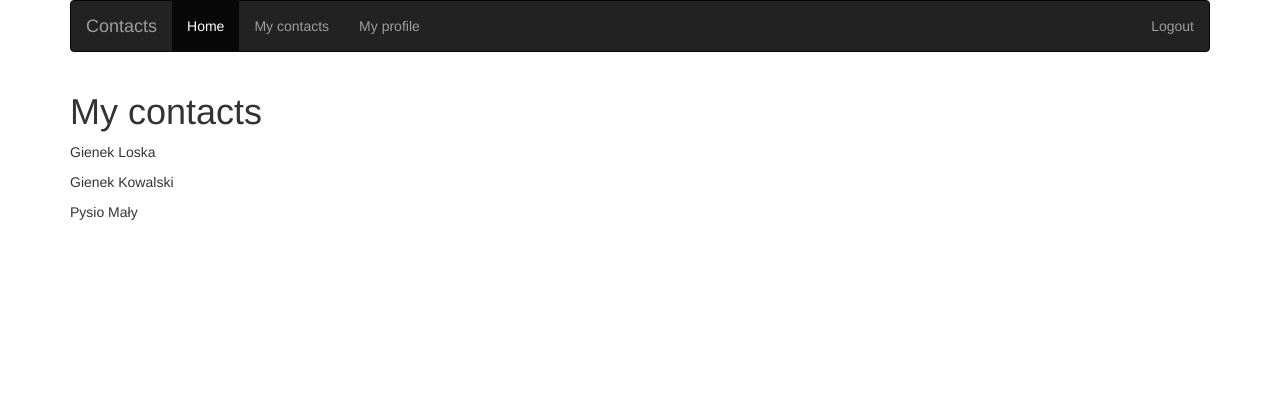
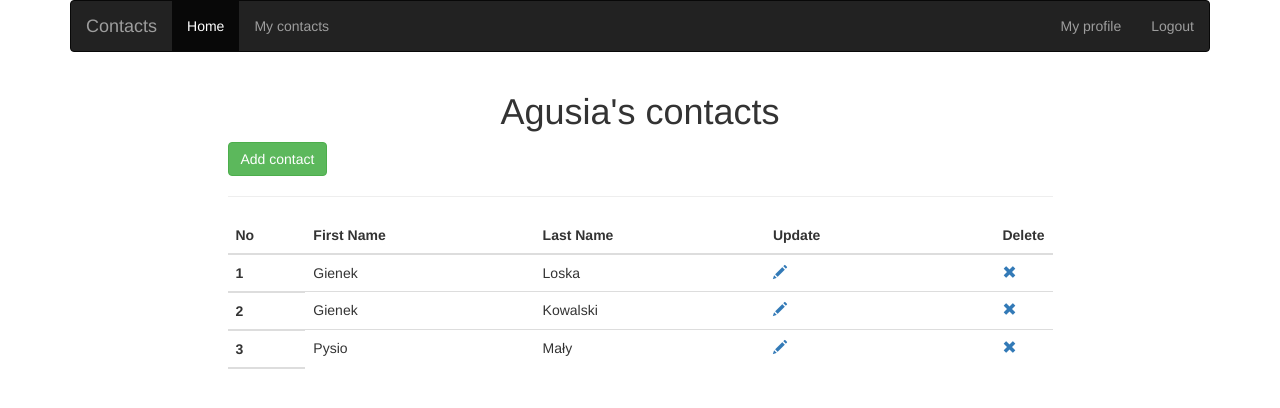
Before and after one commit to olechanastazja/contacts, a Django app: page / in a window 1280 px wide. Shown: the top 408 px of the page. Run offline with Django 3.2, Linux system fonts and the light colour scheme; a user stored in the database is signed in; data comes from the database, SQL or seed files in the repository; both versions use the stored data as it was after the commit; some libraries are stand-ins or nearby versions.

Commit message:
CRUD person

```diff
--- a/people/templates/people/base.html
+++ b/people/templates/people/base.html
@@ -23,10 +23,11 @@
             <ul class="nav navbar-nav">
               <li class="active"><a href="{% url 'people:person-list' %}">Home</a></li>
               <li><a href="#">My contacts</a></li>
-              <li><a href="{% url 'user:profile' %}">My profile</a></li>
+
             </ul>
             <ul class="nav navbar-nav navbar-right">
                 {% if user.is_authenticated %}
+                    <li><a href="{% url 'user:profile' %}">My profile</a></li>
                     <li><a href="{% url 'user:logout_user' %}">Logout</a></li>
                 {% else %}
                     <li><a href="{% url 'user:register_user' %}"><span class="glyphicon glyphicon-user"></span> Register</a></li>
--- a/people/templates/people/person_detail.html
+++ b/people/templates/people/person_detail.html
@@ -1,6 +1,8 @@
 {% extends "people/base.html" %}
 {% block content %}
 {% if messages %}
-     {{ object }}
+    {{ object }}
+{% endif %}
+
 
 {% endblock %}
--- a/people/templates/people/person_list.html
+++ b/people/templates/people/person_list.html
@@ -1,11 +1,36 @@
 {% extends "people/base.html" %}
 {% block content %}
 
-    <div class="content-section">
-        <h1> My contacts</h1>
+    <div class="container" style="width: 75%">
+
+    <h1 align="center">{{request.user|capfirst }}'s contacts</h1>
+
+        <a href="{% url 'people:person-add' %}"><button type="button" class="btn btn-success">Add contact</button></a>
+        <hr class="col" align="center">
+        <table class="table table-dark">
+
+            <thead class="thead-dark">
+            <tr>
+                <th scope="col" style="width: 10%">No</th>
+                <th scope="col" style="width: 30%">First Name</th>
+                <th scope="col" style="width: 30%">Last Name</th>
+                <th scope="col" style="width: 30%">Update</th>
+                <th scope="col" style="width: 30%">Delete</th>
+            </tr>
+
         {% for instance in object_list %}
-             <p>{{ instance }}</p>
+            <tr>
+                <th scope="row">{{ forloop.counter }}</th>
+                <td>{{ instance.first_name }}</td>
+                <td>{{ instance.last_name }}</td>
+                <td> <a href="#"><span class="glyphicon glyphicon-pencil"></span></a></td>
+                <td> <a href="#"><span class="glyphicon glyphicon-remove"></span></a></td>
+            </tr>
         {% endfor %}
+
+        </thead>
+    </table>
+
     </div>
 
 {% endblock %}
--- a/people/views.py
+++ b/people/views.py
@@ -33,12 +33,13 @@ class PersonCreateView(View):
     def post(self, request, *args, **kwargs):
         form = PersonModelForm(request.POST)
         if form.is_valid():
-            form.save()
+            person = Person(**form.cleaned_data, user=request.user)
+            person.save()
         context = {
             'form': form
         }
         messages.add_message(request, messages.SUCCESS, 'Added person successfully!')
-        return render(request, self.template_name, context)
+        return redirect('people:person-list')
 
 
 class PersonDeleteView(PersonObjectMixin, View):
```
Also changed, not shown: people/templates/people/person_create.html (+9 -1 lines), db.sqlite3.
